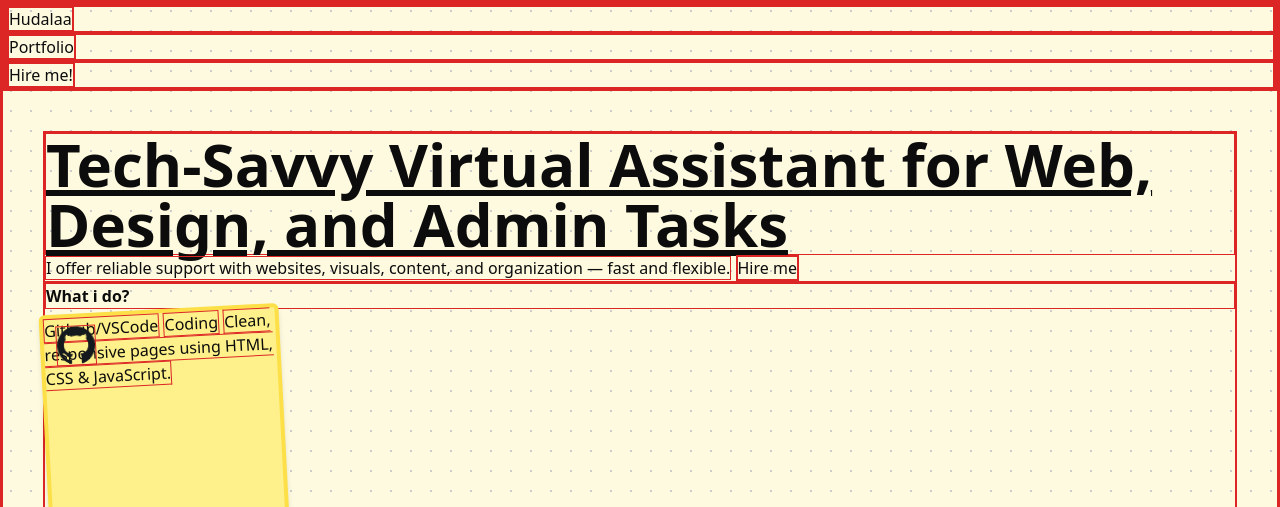
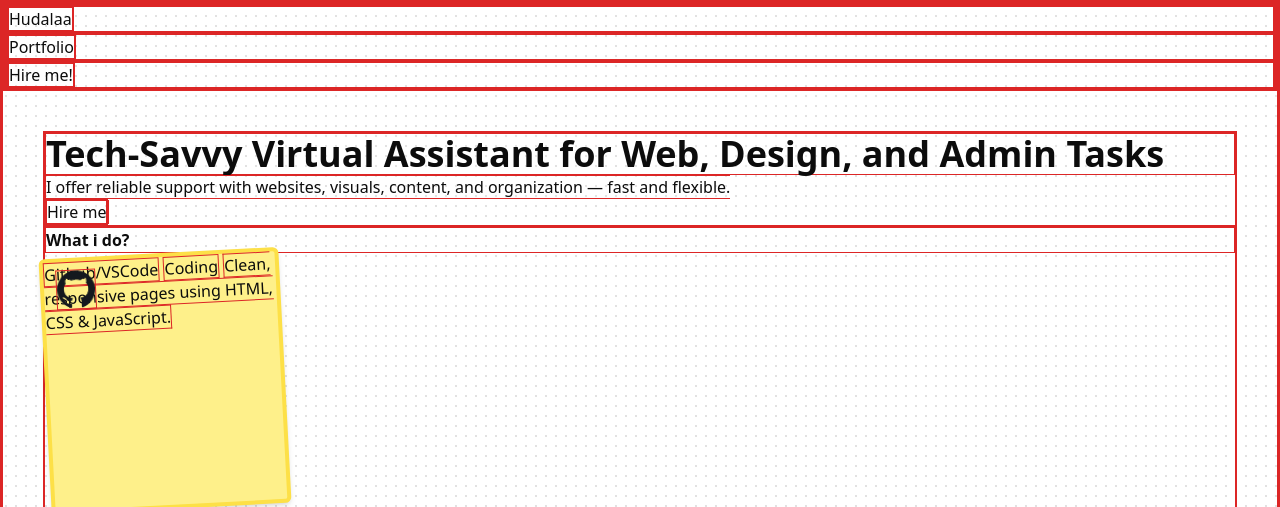
Before and after one commit to hudalaa/hudalaa.github.io, a website: page public/index.html in a window 1280 px wide. Shown: the top 507 px of the page. Drawn offline with Linux system fonts and the light colour scheme.

Commit message:
making a bulleted background

```diff
--- a/public/index.html
+++ b/public/index.html
@@ -6,7 +6,7 @@
   <link href="output.css" rel="stylesheet">
   <title>Hudalaa Portfolio</title>
 </head>
-<body class="text-[#0c0c0c] bg-[#fefae0] min-h-screen bg-[radial-gradient(circle,_#ccc_1px,_transparent_1px)] [background-size:20px_20px]">
+<body class="text-[#0c0c0c] min-h-screen bg-[radial-gradient(circle,_#ccc_0.5px,_transparent_1px)] bg-[length:10px_10px]">
   <!-- top naviagation -->
 <div>
     <div class="">
@@ -36,13 +36,14 @@
     </div>
   <!-- top naviagation end -->
 <main class="my-10 mx-10">
-  <header>
-    <h1 class="text-6xl font-bold underline ">Tech-Savvy Virtual Assistant for Web, Design, and Admin Tasks
+  <header class="">
+    <h1 class="text-4xl font-bold flex-start">Tech-Savvy Virtual Assistant for Web, Design, and Admin Tasks
     </h1>
-    <span>I offer reliable support with websites,
-     visuals, content, and organization —
-      fast and flexible.</span>
-    <button><span>Hire me</span></button>
+    <span class="flex-end">I offer reliable support with websites,
+     visuals, content, and organization — fast and flexible. <br>
+      <button><span>Hire me</span></button>
+    </span>
+
   </header>
   <!-- main content -->
 
```
Also changed, not shown: public/img/color-insperation.jpg (added), public/img/color-insperatioon.jpg (added), public/output.css.
